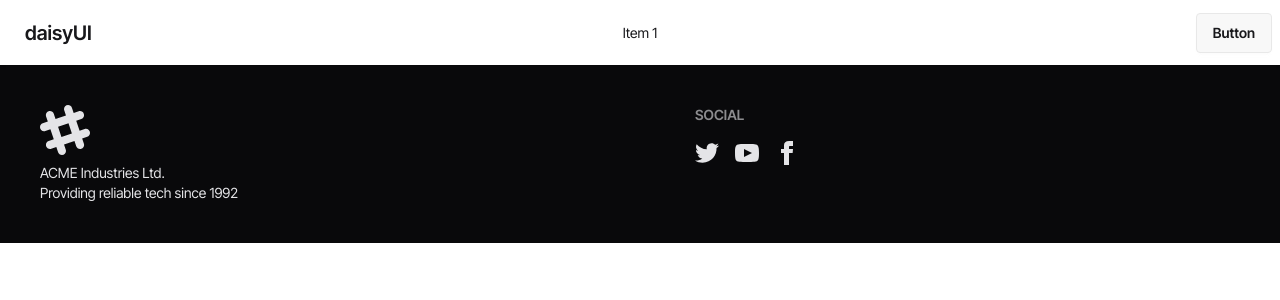
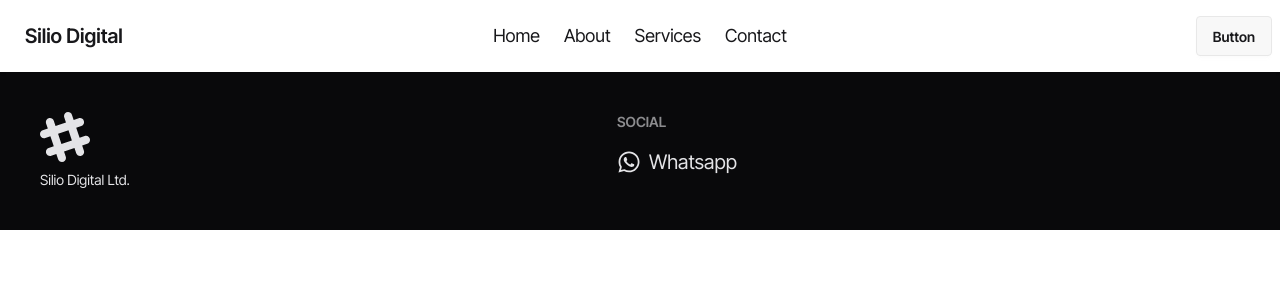
Before and after one commit to ornobaadi/Silio-Digital, a React (Vite) app: page / in a window 1280 px wide. Shown: the top 300 px of the page. Built offline with nearby package versions, Linux system fonts and the light colour scheme.

Commit message:
Navbar Footer

```diff
--- a/package.json
+++ b/package.json
@@ -12,9 +12,11 @@
   "dependencies": {
     "@tailwindcss/vite": "^4.0.10",
     "localforage": "^1.10.0",
+    "lucide": "^0.477.0",
     "match-sorter": "^8.0.0",
     "react": "^19.0.0",
     "react-dom": "^19.0.0",
+    "react-icons": "^5.5.0",
     "react-router-dom": "^7.2.0",
     "sort-by": "^1.2.0",
     "tailwindcss": "^4.0.10"
--- a/src/shared/Footer.jsx
+++ b/src/shared/Footer.jsx
@@ -1,4 +1,7 @@
 import React from 'react';
+import { FaWhatsapp } from 'react-icons/fa';
+import { FaSquareWhatsapp } from 'react-icons/fa6';
+import { Link } from 'react-router-dom';
 
 const Footer = () => {
     return (
@@ -16,46 +19,23 @@ const Footer = () => {
                         d="M22.672 15.226l-2.432.811.841 2.515c.33 1.019-.209 2.127-1.23 2.456-1.15.325-2.148-.321-2.463-1.226l-.84-2.518-5.013 1.677.84 2.517c.391 1.203-.434 2.542-1.831 2.542-.88 0-1.601-.564-1.86-1.314l-.842-2.516-2.431.809c-1.135.328-2.145-.317-2.463-1.229-.329-1.018.211-2.127 1.231-2.456l2.432-.809-1.621-4.823-2.432.808c-1.355.384-2.558-.59-2.558-1.839 0-.817.509-1.582 1.327-1.846l2.433-.809-.842-2.515c-.33-1.02.211-2.129 1.232-2.458 1.02-.329 2.13.209 2.461 1.229l.842 2.515 5.011-1.677-.839-2.517c-.403-1.238.484-2.553 1.843-2.553.819 0 1.585.509 1.85 1.326l.841 2.517 2.431-.81c1.02-.33 2.131.211 2.461 1.229.332 1.018-.21 2.126-1.23 2.456l-2.433.809 1.622 4.823 2.433-.809c1.242-.401 2.557.484 2.557 1.838 0 .819-.51 1.583-1.328 1.847m-8.992-6.428l-5.01 1.675 1.619 4.828 5.011-1.674-1.62-4.829z"></path>
                 </svg>
                 <p>
-                    ACME Industries Ltd.
-                    <br />
-                    Providing reliable tech since 1992
+                    Silio Digital Ltd.
                 </p>
             </aside>
             <nav>
                 <h6 className="footer-title">Social</h6>
                 <div className="grid grid-flow-col gap-4">
                     <a>
-                        <svg
-                            xmlns="http://www.w3.org/2000/svg"
-                            width="24"
-                            height="24"
-                            viewBox="0 0 24 24"
-                            class="fill-current">
-                            <path
-                                d="M24 4.557c-.883.392-1.832.656-2.828.775 1.017-.609 1.798-1.574 2.165-2.724-.951.564-2.005.974-3.127 1.195-.897-.957-2.178-1.555-3.594-1.555-3.179 0-5.515 2.966-4.797 6.045-4.091-.205-7.719-2.165-10.148-5.144-1.29 2.213-.669 5.108 1.523 6.574-.806-.026-1.566-.247-2.229-.616-.054 2.281 1.581 4.415 3.949 4.89-.693.188-1.452.232-2.224.084.626 1.956 2.444 3.379 4.6 3.419-2.07 1.623-4.678 2.348-7.29 2.04 2.179 1.397 4.768 2.212 7.548 2.212 9.142 0 14.307-7.721 13.995-14.646.962-.695 1.797-1.562 2.457-2.549z"></path>
-                        </svg>
+                        <Link className='flex items-center gap-2 hover:text-green-400'>
+                            <FaWhatsapp className='text-2xl' />
+                            <p className='text-xl'>Whatsapp</p>
+                        </Link>
                     </a>
                     <a>
-                        <svg
-                            xmlns="http://www.w3.org/2000/svg"
-                            width="24"
-                            height="24"
-                            viewBox="0 0 24 24"
-                            class="fill-current">
-                            <path
-                                d="M19.615 3.184c-3.604-.246-11.631-.245-15.23 0-3.897.266-4.356 2.62-4.385 8.816.029 6.185.484 8.549 4.385 8.816 3.6.245 11.626.246 15.23 0 3.897-.266 4.356-2.62 4.385-8.816-.029-6.185-.484-8.549-4.385-8.816zm-10.615 12.816v-8l8 3.993-8 4.007z"></path>
-                        </svg>
+
                     </a>
                     <a>
-                        <svg
-                            xmlns="http://www.w3.org/2000/svg"
-                            width="24"
-                            height="24"
-                            viewBox="0 0 24 24"
-                            class="fill-current">
-                            <path
-                                d="M9 8h-3v4h3v12h5v-12h3.642l.358-4h-4v-1.667c0-.955.192-1.333 1.115-1.333h2.885v-5h-3.808c-3.596 0-5.192 1.583-5.192 4.615v3.385z"></path>
-                        </svg>
+
                     </a>
                 </div>
             </nav>
--- a/src/shared/Navbar.jsx
+++ b/src/shared/Navbar.jsx
@@ -2,7 +2,10 @@ import React from 'react';
 
 const Navbar = () => {
     const links = <>
-        <li><a>Item 1</a></li>
+        <li><a>Home</a></li>
+        <li><a>About</a></li>
+        <li><a>Services</a></li>
+        <li><a>Contact</a></li>
     </>
     return (
         <div className="navbar bg-base-100 shadow-sm">
@@ -17,10 +20,10 @@ const Navbar = () => {
                                 {links}
                             </ul>
                         </div>
-                        <a className="btn btn-ghost text-xl">daisyUI</a>
+                        <a className="btn btn-ghost text-xl">Silio Digital</a>
                     </div>
                     <div className="navbar-center hidden lg:flex">
-                        <ul className="menu menu-horizontal px-1">
+                        <ul className="menu menu-horizontal px-1 text-lg">
                             {links}
                         </ul>
                     </div>
```
Also changed, not shown: 1 other file (tests, documents, lock files or other folders).
